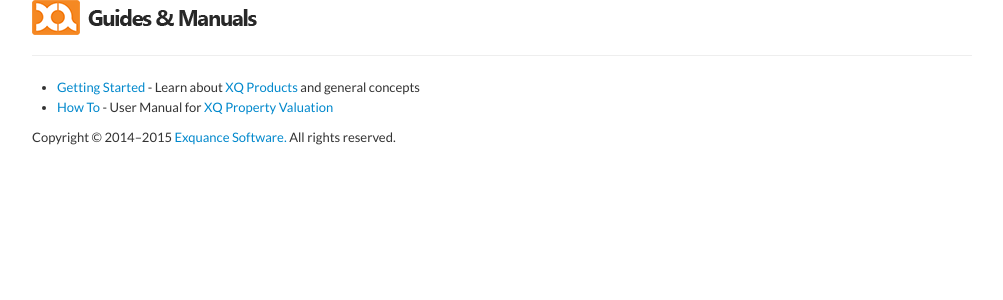
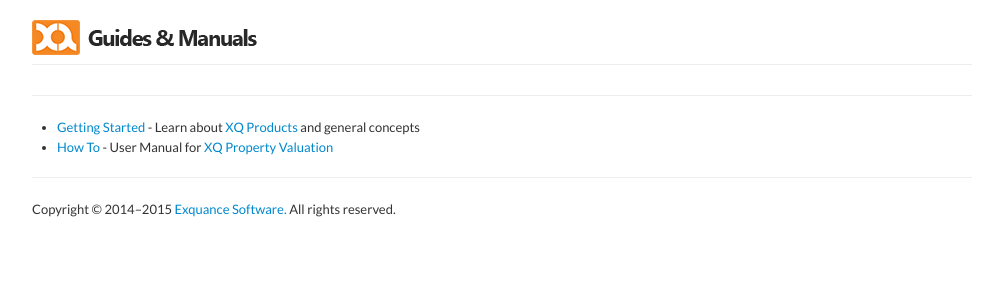
Before and after one commit to Exquance/help.exquance.com, a Jekyll site: the page built from index.md, in a window 1280 px wide. Shown: the top 300 px of the page, without its empty margins (238-1241 px from the left). Built offline with Jekyll 4.4.1, drawn with Linux system fonts in a browser that asks for light colours; nearby versions of some CDN libraries.

Commit message:
Change page content elements.

```diff
--- a/_layouts/default.html
+++ b/_layouts/default.html
@@ -16,11 +16,10 @@
 
   <body>
     <div class="container">
-      <div class="inner">
 
-        <header>
+        <div class="page-header">
           <img src="/images/xq-guides-manuals.png" alt="" title="XQ Guides &amp; Manuals"/>
-        </header>
+        </div>
 
         <hr>
 
@@ -28,10 +27,12 @@
           {{ content }}
         </section>
 
+        <hr>
+
         <footer>
           Copyright &copy; 2014&ndash;2015 <a href="https://exquance.com">Exquance Software.</a> All rights reserved.<br>
         </footer>
-      </div>
+
     </div>
     <script type="text/javascript" src="http://ajax.googleapis.com/ajax/libs/jquery/1.9.1/jquery.min.js"></script>
     <script type="text/javascript" src="/javascripts/bootstrap.min.js"></script>
```
